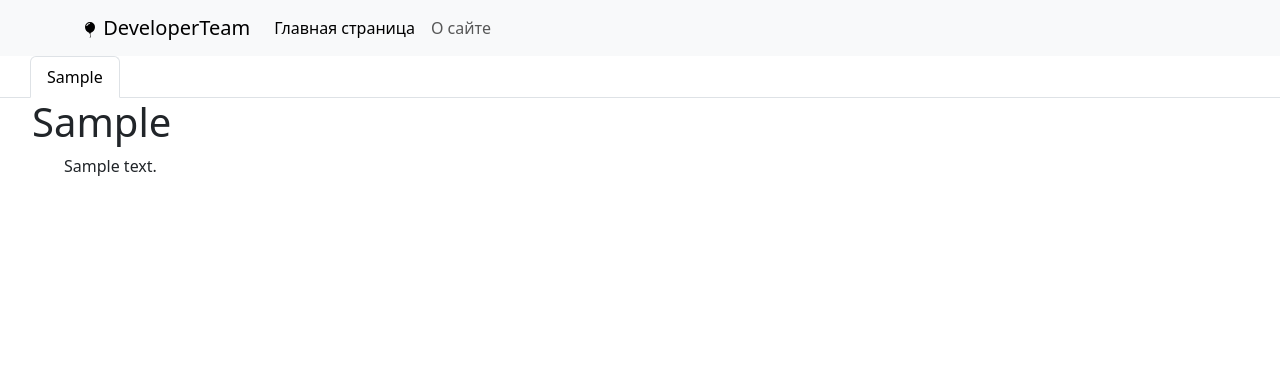
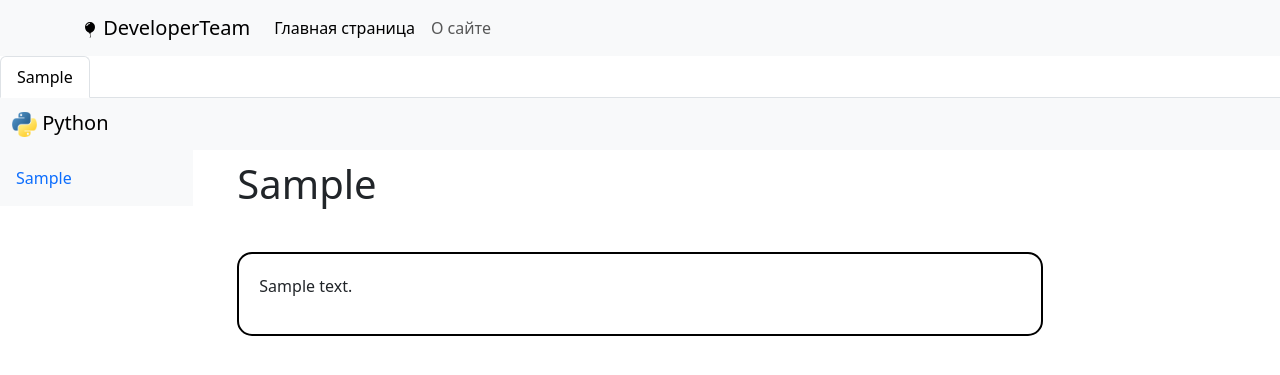
Before and after one commit to NobodyNi/developerTeam, a Django app: a page that uses developer/templates/developer/post.html in a window 1280 px wide. Shown: the top 375 px of the page. Run offline with Django 4.2, Linux system fonts and the light colour scheme; tables that the repository leaves empty hold one stand-in row (values such as "Sample post").

Commit message:
Правки с дизайном

```diff
--- a/developer/templates/developer/list_direction.html
+++ b/developer/templates/developer/list_direction.html
@@ -1,9 +1,4 @@
 <ul class="nav nav-tabs">
-  <style>
-    .nav-tabs {
-      padding-left: 30px;
-    }
-  </style>
   {% for cat in cats %}
     <li class="nav-item">
       <a class="nav-link active" aria-current="page" href="{{ cat.get_absolute_url }}">{{ cat.direction }}</a>
--- a/developer/templates/developer/post.html
+++ b/developer/templates/developer/post.html
@@ -1,9 +1,28 @@
 {% extends 'base.html' %}
 {% block content %}
-<ul>
-    <h1>{{ title }}</h1>
-    <ul>
-        <p>{{ posts.content }}</p>
-    </ul>
-</ul>
+{% load static %}
+<nav class="navbar navbar-light bg-light">
+    <div class="container-fluid">
+        <span class="navbar-brand mb-0 h1">
+            <img src="{% static 'developer/images/python_images.png' %}" width="25" height="25">
+            Python</span>
+    </div>
+</nav>
+<div class="row">
+    <div class="col-md-2">
+        <nav class="navbar navbar-light bg-light">
+            <div class="nav flex-column">
+                {% for n in navi %}
+                <a href="{{ n.get_absolute_url }}" class="nav-link active">{{ n.lesson }}</a>
+                {% endfor %}
+            </div>
+        </nav>
+    </div>
+    <div class="col-md-8">
+        <h1 style="margin: 10px 20px;">{{ title }}</h1><br>
+        <div style="border: 2px solid black; border-radius: 15px; margin: 10px 20px 20px; padding: 20px;">
+            <p>{{ posts.content }}</p>
+        </div>
+    </div>
+</div>
 {% endblock %}
--- a/developer/views.py
+++ b/developer/views.py
@@ -44,8 +44,10 @@ def show_direction(request, dir_slug):
 
 def show_post(request, post_slug):
     posts = get_object_or_404(Developer, slug=post_slug)
+    navi = Developer.objects.filter(is_published=1)
     data = {
         'title': posts.lesson,
         'posts': posts,
+        'navi': navi,
     }
     return render(request, 'developer/post.html', context=data)
```
Also changed, not shown: developer/templates/developer/category.html (+1 -6 lines).
